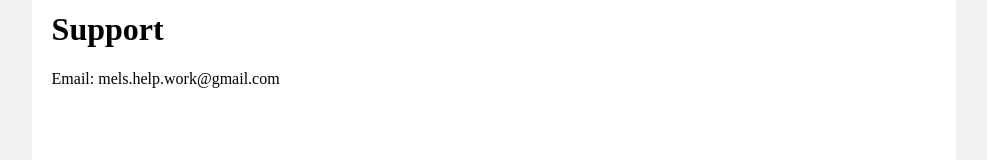
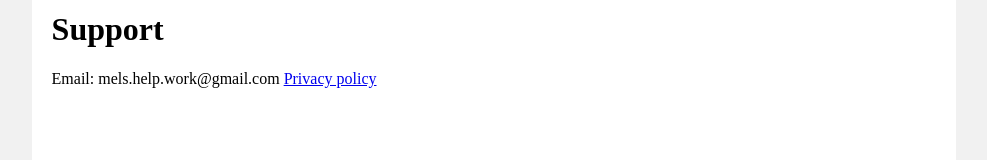
Before and after one commit to mels-help/mels-help, a plain HTML site: page index.html in a window 1280 px wide. Shown: the part 195-355 px from the top of the page, without its empty margins (146-1133 px from the left). Drawn offline with Linux system fonts and the light colour scheme.

Commit message:
Update index.html

```diff
--- a/index.html
+++ b/index.html
@@ -9,6 +9,7 @@
     <h1>Support</h1>
     <div>
       Email: mels.help.work@gmail.com
+      <a href='https://github.com/mels-help/mels-help/blob/mels-help-patch-1/README.md'>Privacy policy</a>
     </div>
     <div style="height: 100;"></div>
     <h2>EN / Mels Support</h2>
```
